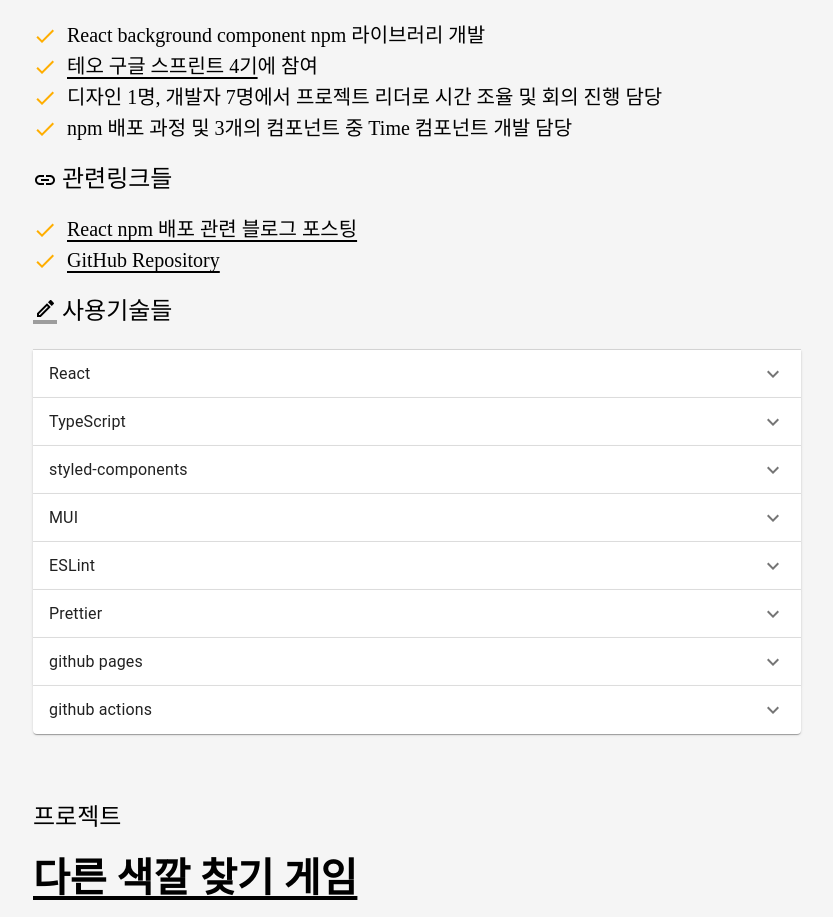
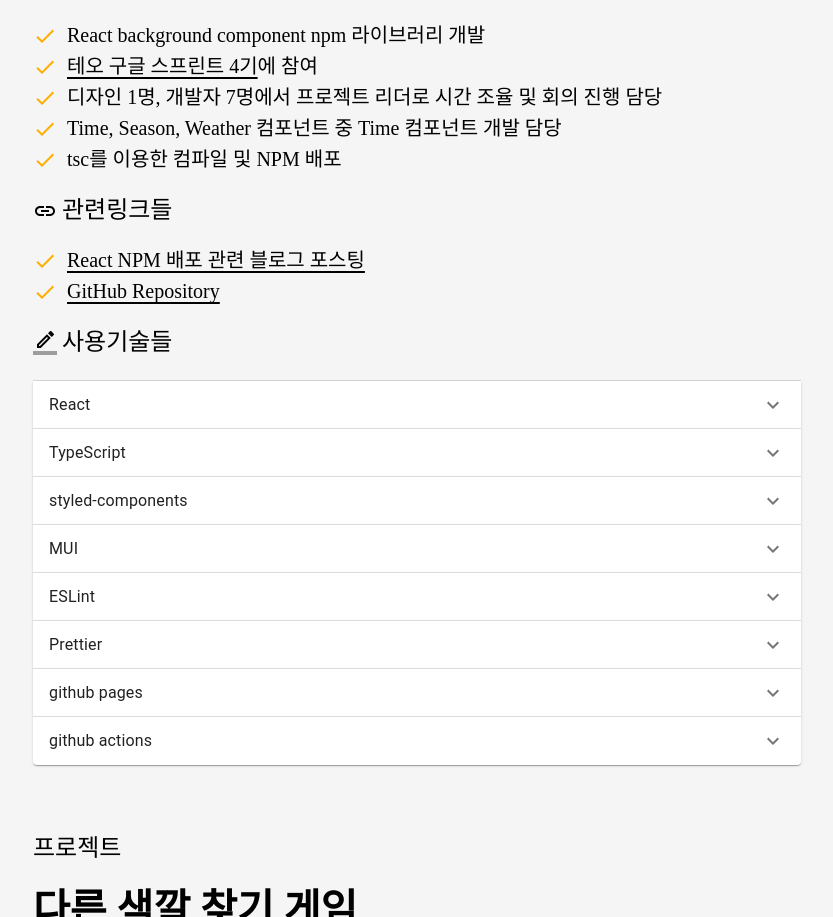
Before and after one commit to junghyeonsu/junghyeonsu-portfolio, a Next.js app: page / in a window 1280 px wide. Shown: the part 2357-3274 px from the top of the page, without its empty margins (263-1096 px from the left). Built offline with nearby package versions, Linux system fonts and the light colour scheme; a web font is replaced by a local one.

Commit message:
docs: react-season-component 내용 추가

```diff
--- a/src/components/ExperienceContainer/contents/projects/ReactSeasonComponent.tsx
+++ b/src/components/ExperienceContainer/contents/projects/ReactSeasonComponent.tsx
@@ -5,7 +5,7 @@ import EXPLAIN from './explains';
 
 const LINKS = [
   {
-    text: 'React npm 배포 관련 블로그 포스팅',
+    text: 'React NPM 배포 관련 블로그 포스팅',
     href: 'https://velog.io/@junghyeonsu/NPM-%EB%B0%B0%ED%8F%AC-%EC%96%B4%EB%A0%B5%EC%A7%80-%EC%95%8A%EC%95%84%EC%9A%94-with-%ED%85%8C%EC%98%A4-%EA%B5%AC%EA%B8%80-%EC%8A%A4%ED%94%84%EB%A6%B0%ED%8A%B8-4%EA%B8%B0',
   },
   {
@@ -63,7 +63,8 @@ const ReactSeasonComponent = () => {
           <InlineLinkText href="https://velog.io/@teo/google-sprint-4">테오 구글 스프린트 4기</InlineLinkText>에 참여
         </Explain>
         <Explain>디자인 1명, 개발자 7명에서 프로젝트 리더로 시간 조율 및 회의 진행 담당</Explain>
-        <Explain>npm 배포 과정 및 3개의 컴포넌트 중 Time 컴포넌트 개발 담당</Explain>
+        <Explain>Time, Season, Weather 컴포넌트 중 Time 컴포넌트 개발 담당</Explain>
+        <Explain>tsc를 이용한 컴파일 및 NPM 배포</Explain>
       </Styled.ExperienceCardExplainContainer>
       <Links links={LINKS} />
       <Skills skills={SKILLS} />
```
